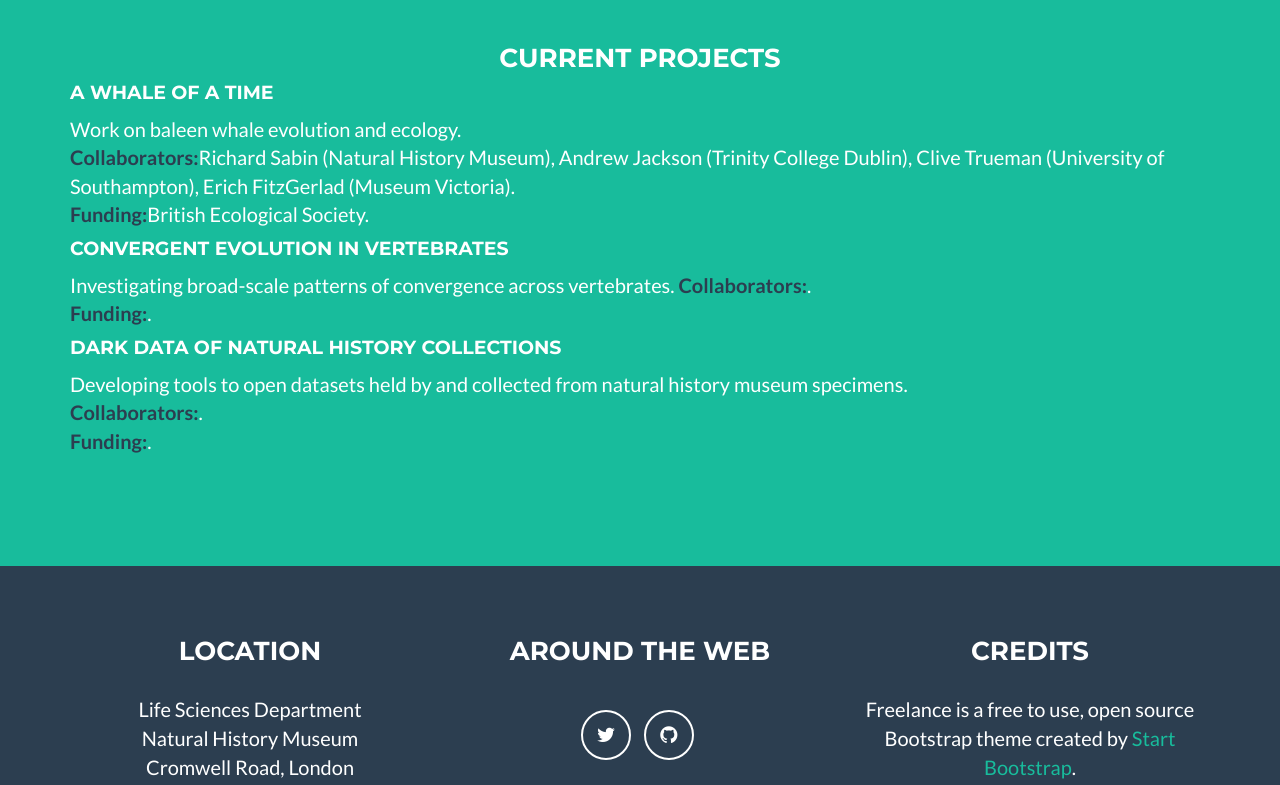
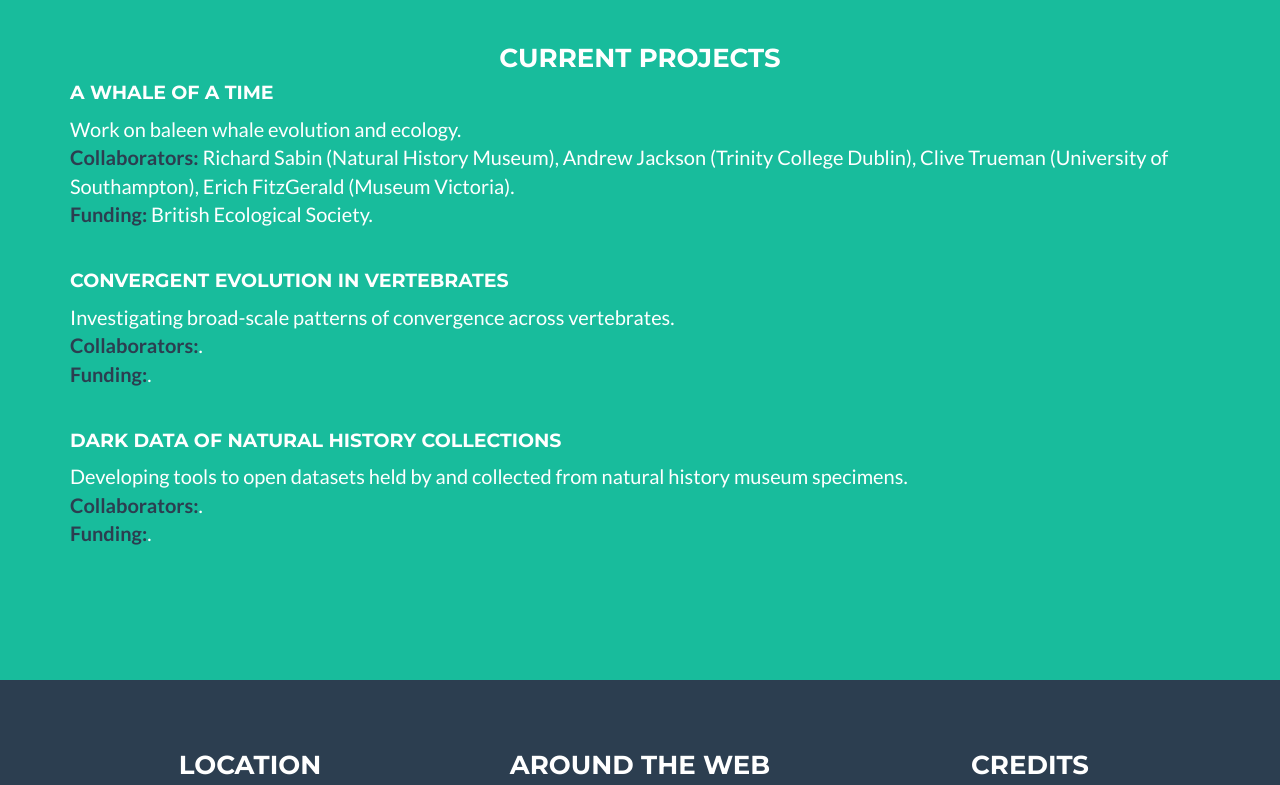
Before and after one commit to nhcooper123/nhcooper123.github.io, a Jekyll site: the page about.html, which Jekyll copies as it is, in a window 1280 px wide and 900 px high, scrolled down 638 px, cut to the strip 115-900 px from the top of the window. Built offline with Jekyll 4.4.1, drawn with Linux system fonts in a browser that asks for light colours.

Commit message:
Edits to collaborators

```diff
--- a/about.html
+++ b/about.html
@@ -98,21 +98,24 @@
 
 <h4> A Whale of a Time </h4>
 <p>Work on baleen whale evolution and ecology.<br>
-<strong><font color="2c3e50">Collaborators:</font></strong>Richard Sabin (Natural History Museum), Andrew Jackson (Trinity College Dublin), Clive Trueman (University of Southampton), Erich FitzGerlad (Museum Victoria).<br>
-<strong><font color="2c3e50">Funding:</font></strong>British Ecological Society.<br>
+<strong><font color="2c3e50">Collaborators:</font></strong> Richard Sabin (Natural History Museum), Andrew Jackson (Trinity College Dublin), Clive Trueman (University of Southampton), Erich FitzGerald (Museum Victoria).<br>
+<strong><font color="2c3e50">Funding:</font></strong> British Ecological Society.<br>
 </p>
+ &nbsp
 
 <h4> Convergent evolution in vertebrates </h4>
-<p>Investigating broad-scale patterns of convergence across vertebrates.
+<p>Investigating broad-scale patterns of convergence across vertebrates.<br>
 <strong><font color="2c3e50">Collaborators:</font></strong>.<br>
 <strong><font color="2c3e50">Funding:</font></strong>.<br>
 </p>
+&nbsp
 
 <h4> Dark data of Natural History Collections </h4>
 <p>Developing tools to open datasets held by and collected from natural history museum specimens.<br>
 <strong><font color="2c3e50">Collaborators:</font></strong>.<br>
 <strong><font color="2c3e50">Funding:</font></strong>.<br>
 </p>
+ &nbsp
 
     </section>
 
```
